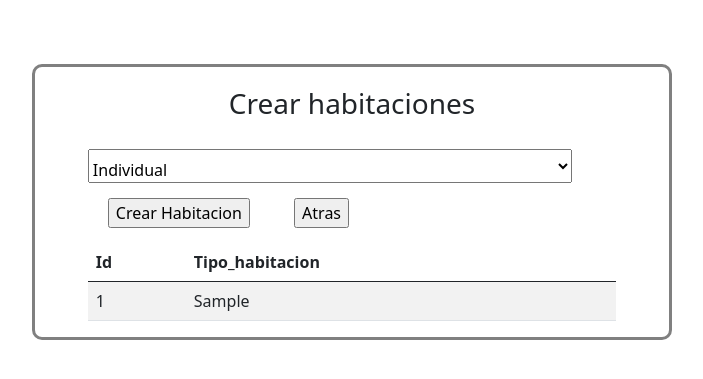
After one commit to P3DRIT0/Hotel_La_Sagne, a PHP site: page /Reservas/Crear_Habitacion.php in a window 1280 px wide. The commit adds this page. Shown: the top 379 px of the page, without its empty margins (288-991 px from the left). Run offline with PHP 8.4, Linux system fonts and the light colour scheme; data comes from the database, SQL or seed files in the repository; tables that the repository leaves empty hold one stand-in row (values such as "Sample post").

Commit message:
Se ha arreglado el crear habitaciones
Se ha arreglado la funcionalidad de crear habitaciones y se ha mejorado considerablemente la visión del administrador

```diff
--- a/Reservas/BD_habitaciones.php
+++ b/Reservas/BD_habitaciones.php
@@ -35,7 +35,7 @@ function crear_tipo_habitacion($m2, $ventana, $tipo_habitacion, $limpieza, $inte
  * Método para añadir una imagen a las habitaciones.
  *
  * @param file $imagen_habitacion Imagen de la habitación
- * @param integer $id id de la habitacion
+ * @param string $descripcion Descripción de la habitación
  */
 function añadir_imagenes($imagen_habitacion,$tipo) {
     $base = conectar();
@@ -151,3 +151,43 @@ function modificar_habitaciones($id, $m2, $precio, $ventana, $limpieza, $interne
     $sentencia->execute();
     header('Location:./Reservas_habitaciones.php');
 }
+
+
+
+function ver_tipos_existentes(){
+    $base = conectar();
+    $sentencia = $base->prepare("SELECT tipo_de_habitacion FROM tipo_habitaciones");
+    try {
+    $sentencia->execute();
+    $resultados = $sentencia->fetchAll();
+    return $resultados;
+    $sentencia=null;
+    $base=null;
+} catch (PDOException $e) {
+        print $e->getMessage();
+    }
+
+}
+function crear_habitacion($tipo){
+    try {
+        $base = conectar();
+        $sentencia = $base->prepare("INSERT INTO `habitaciones`(`tipo_habitacion`) VALUES (:tipo_habitacion)");
+        $sentencia->bindParam(':tipo_habitacion', $tipo);
+        $sentencia->execute();
+    } catch (PDOException $e) {
+        print $e->getMessage();
+    }
+}
+function listar_habitaciones(){
+    try {
+        $base = conectar();
+        $sentencia = $base->prepare("SELECT * FROM  habitaciones ");
+        $sentencia->execute();
+        $resultados = $sentencia->fetchAll();
+        return $resultados;
+} catch (PDOException $e) {
+        print $e->getMessage();
+
+}
+
+}
--- /dev/null
+++ b/Reservas/Crear_Habitacion.php
@@ -0,0 +1,76 @@
+<?php
+/*
+ * To change this license header, choose License Headers in Project Properties.
+ * To change this template file, choose Tools | Templates
+ * and open the template in the editor.
+ */
+require_once './BD_habitaciones.php';
+
+$tipos = ver_tipos_existentes();
+if ($_SERVER['REQUEST_METHOD'] == 'POST') {
+    if (isset($_POST['tipo_habitacion'])) {
+        $tipo = $_POST['tipo_habitacion'];
+        crear_habitacion($tipo);
+    }
+}
+?>
+<html lang="en">
+    <head>
+        <meta charset="UTF-8" />
+        <meta http-equiv="X-UA-Compatible" content="IE=edge" />
+        <meta name="viewport" content="width=device-width, initial-scale=1.0" />
+        <!-- Bootstrap CSS -->
+        <link rel="stylesheet" href="formularios.css" />
+        <link
+            href="https://cdn.jsdelivr.net/npm/bootstrap@5.0.0-beta1/dist/css/bootstrap.min.css"
+            rel="stylesheet"
+            integrity="sha384-giJF6kkoqNQ00vy+HMDP7azOuL0xtbfIcaT9wjKHr8RbDVddVHyTfAAsrekwKmP1"
+            crossorigin="anonymous"
+            />
+    </head>
+    <title>Crear habitacion</title>
+    <div id="caja" class="col-6">
+        <h3>Crear habitaciones</h3>
+        <form id="formulario" class="col-10" action="../Reservas/Crear_Habitacion.php"  method="post" enctype="multipart/form-data">
+            <select  class="col-11 pt-2" name="tipo_habitacion">
+                <?php
+                for ($index = 0; $index < count($tipos); $index++) {
+                    echo "<option>" . $tipos[$index][0] . "</option>";
+                }
+                ?>
+            </select>
+            <input id="boton" type="submit" class="btnRegister"  value="Crear Habitacion"/>
+            <input id="boton" type="button" class="btnRegister"  value="Atras" onclick="location = 'Reservas_habitaciones.php'"/>
+
+
+
+            <?php
+            echo "<table class='table table-striped'>";
+            echo '<thead class="thead-light">';
+            echo " <tr>";
+            echo '  <th scope="col">Id</th>';
+            echo '  <th scope="col">Tipo_habitacion</th>';
+            echo "</tr>";
+            echo '  </thead>';
+            echo '   <tbody>';
+            $habitaciones = listar_habitaciones();
+            if (!empty($habitaciones)) {
+                for ($index1 = 0; $index1 < count($habitaciones); $index1++) {
+                    $id = $habitaciones[$index1][0];
+                    $tipo = $habitaciones[$index1][1];
+
+                    echo "<tr>";
+                    echo "<td scope='row'>$id</td>";
+                    echo "<td scope='row'>$tipo</td>";
+                    echo "</tr>";
+                }
+            } else {
+                echo "<p style='color:gray;text-align: center'>No hay habitaciones introducidas</p>";
+            }
+            ?>
+            </tbody>
+            </table>
+        </form>
+
+    </div>
+</html>
--- a/Reservas/Crear_tipo.php
+++ b/Reservas/Crear_tipo.php
@@ -32,7 +32,7 @@ if ($_SERVER['REQUEST_METHOD'] == 'POST') {
 
         crear_tipo_habitacion($m2, $ventana, $tipo_habitacion, $limpieza, $internet, $precio, $descripcion);
         añadir_imagenes($file_name,$tipo_habitacion);
-//        header('Location:./Reservas_habitaciones.php');
+        header('Location:./Reservas_habitaciones.php');
     }
 }
 ?>
@@ -79,11 +79,9 @@ if ($_SERVER['REQUEST_METHOD'] == 'POST') {
                             <div class="col-12 pt-3">
                                 <textarea id="result" name="descripcion" placeholder="Breve descripcion de la habitacion"></textarea>
                             </div>
-                            <div class="col-12 pt-3">
-                                <textarea id="result2" name="descripcionimg" placeholder="Descripcion de la iamgen"></textarea>
-                            </div>
                             <input type="file" name="file"><br>
                             <input id="boton" type="submit" class="btnRegister"  value="Crear nuevo tipo"/>
+                            <input id="boton" type="button" class="btnRegister"  value="Atras" onclick="location= 'Reservas_habitaciones.php'"/>
                         </form>
                     </div>
                 </div>
--- a/Reservas/Reservas_habitaciones.php
+++ b/Reservas/Reservas_habitaciones.php
@@ -74,7 +74,7 @@ require_once './BD_habitaciones.php';
                             <button  class="btn btn-outline-light my-2 my-sm-3" onclick="location = 'Crear_tipo.php'"> Crear tipo
                         </li>
                         <li class="nav-item"style="margin-top:10px ">
-                            <button  class="btn btn-outline-light my-2 my-sm-3" onclick="location = '  '"> Crear habitacion
+                            <button  class="btn btn-outline-light my-2 my-sm-3" onclick="location = 'Crear_habitacion.php'"> Crear habitacion
                         </li>
                         <li class="nav-item" style="margin-top:10px" >
                             <button  class="btn btn-outline-light my-5 my-sm-3" onclick="location = 'Borrar_habitacion.php'"> Borrar habitacion
```
Also changed, not shown: Reservas/formularios.css (line endings or trailing spaces).
